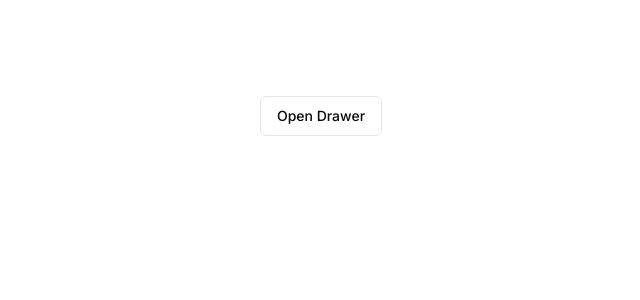
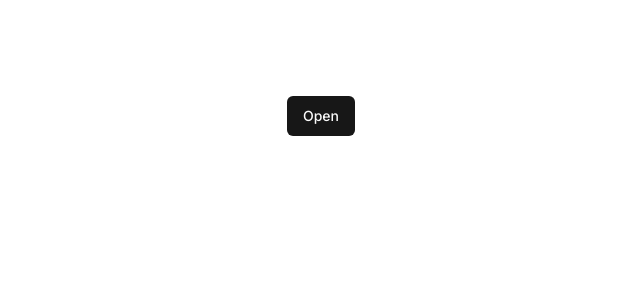
Before and after one commit to imopbuilder/shadcn-ui-issue-fixes, a Next.js app: page / in a window 1280 px wide. Shown: the top 300 px of the page, without its empty margins (319-959 px from the left). Built offline with nearby package versions, Linux system fonts and the light colour scheme.

Commit message:
fix: resolve more issues

```diff
--- a/src/app/page.tsx
+++ b/src/app/page.tsx
@@ -1,11 +1,11 @@
-import { DrawerDemo } from '@/components/pages/client';
+import { DialogDemo } from '@/components/pages/client';
 
 export default function Home() {
 	return (
 		<main className='flex min-h-screen flex-col items-center justify-between p-24'>
 			<section>
 				<div>
-					<DrawerDemo />
+					<DialogDemo />
 				</div>
 			</section>
 		</main>
--- a/src/components/pages/client.tsx
+++ b/src/components/pages/client.tsx
@@ -152,8 +152,10 @@ export function PopoverDemo() {
 export function DialogDemo() {
 	return (
 		<Dialog>
-			<DialogTrigger>Open</DialogTrigger>
-			<DialogContent onCloseAutoFocus={() => console.log('closed')}>
+			<DialogTrigger asChild>
+				<Button>Open</Button>
+			</DialogTrigger>
+			<DialogContent>
 				<DialogHeader>
 					<DialogTitle>Are you absolutely sure?</DialogTitle>
 					<DialogDescription>
--- a/src/styles/tailwind.scss
+++ b/src/styles/tailwind.scss
@@ -68,6 +68,10 @@
 	.body {
 		overflow-y: scroll !important;
 	}
+
+	body[style] {
+		position: static !important;
+	}
 }
 
 @layer base {
```
